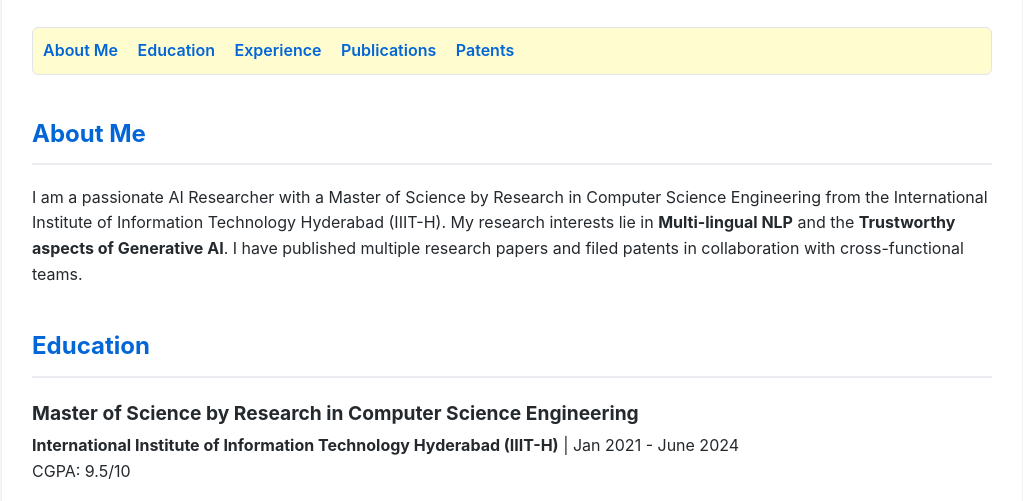
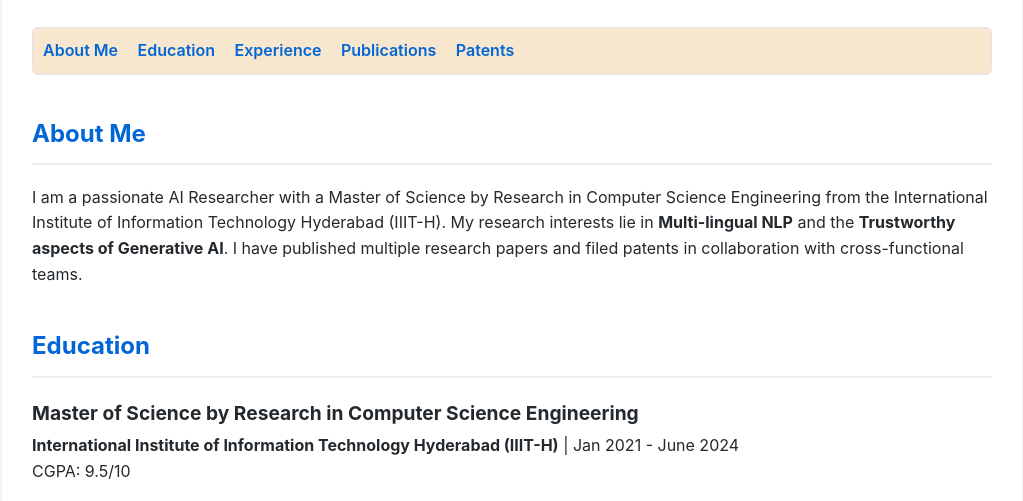
Before and after one commit to gopichand-kanumolu/portfolio, a plain HTML site: page index.html in a window 1280 px wide. Shown: the part 277-778 px from the top of the page, without its empty margins (128-1151 px from the left). Drawn offline with Linux system fonts and the light colour scheme.

Commit message:
Update index.html

```diff
--- a/index.html
+++ b/index.html
@@ -112,7 +112,7 @@
             <a href="#patents">Patents</a>
         </nav> -->
 
-        <nav class="nav-bar" style="background-color: #FFFDD0; border: 1px solid #e1e4e8; padding: 10px; border-radius: 6px;">
+        <nav class="nav-bar" style="background-color: #f7e7ce; border: 1px solid #e1e4e8; padding: 10px; border-radius: 6px;">
             <a href="#about">About Me</a>
             <a href="#education">Education</a>
             <a href="#experience">Experience</a>
```
